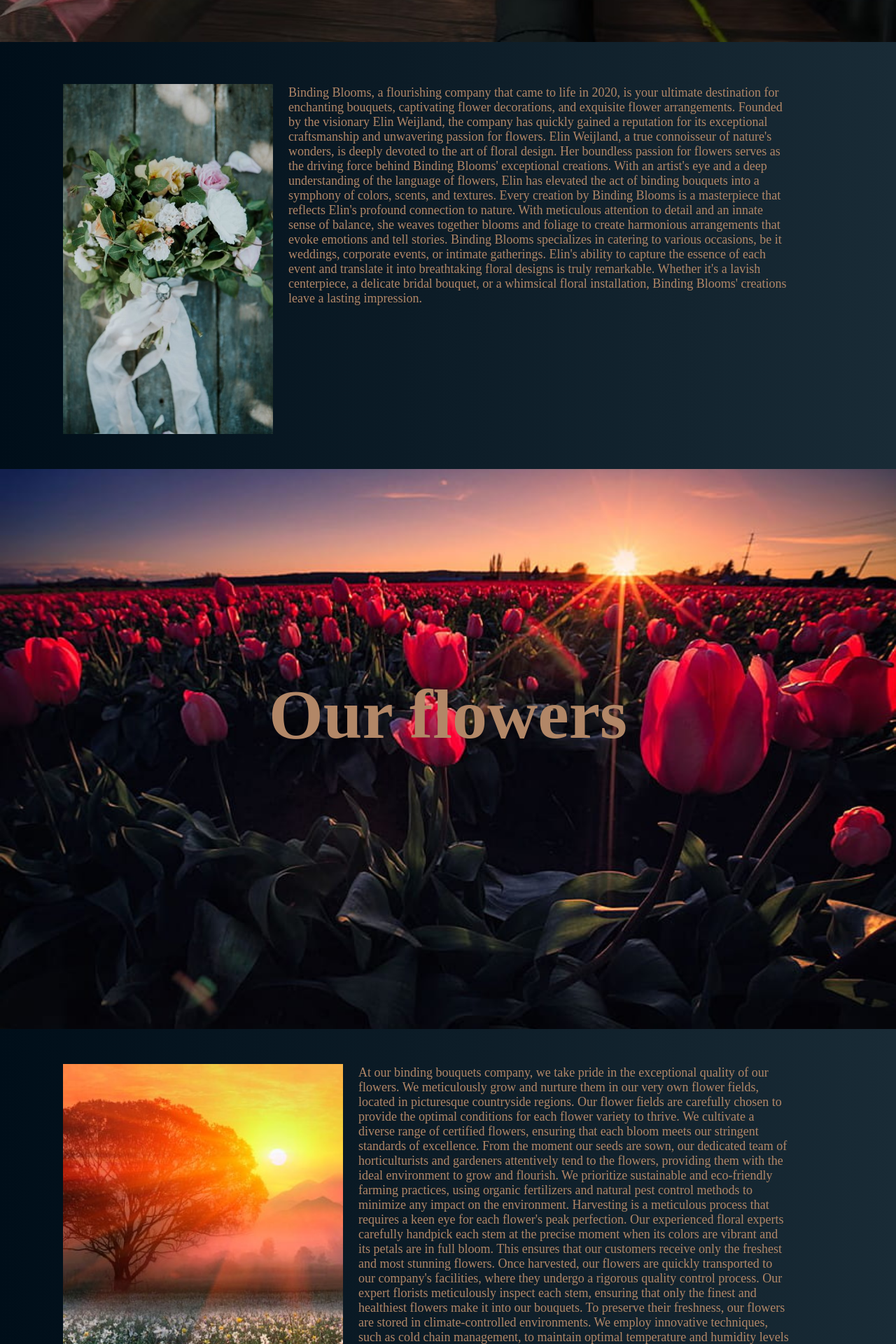
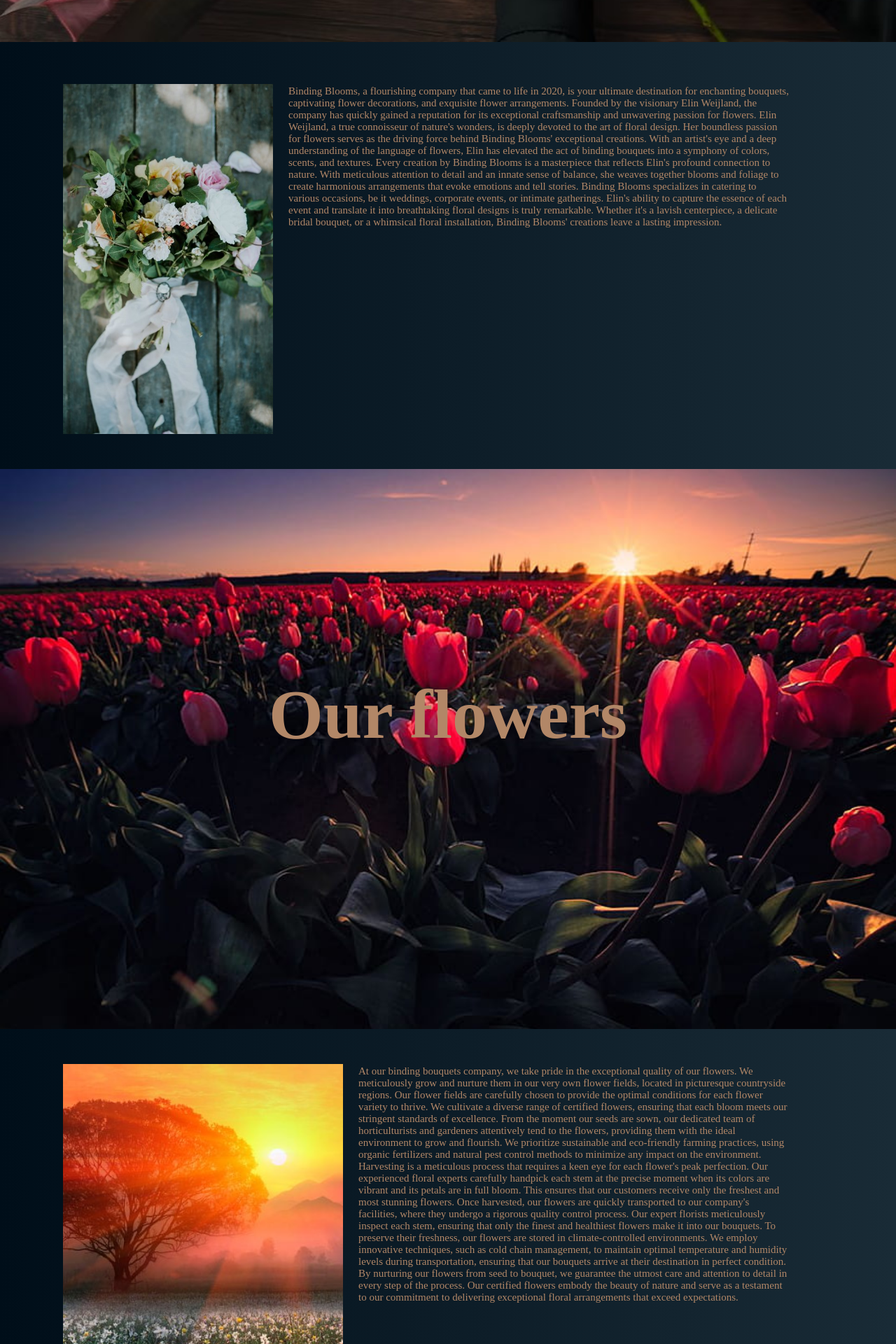
Before and after one commit to JennyWeij/BindingBlooms, a React (Vite) app: page / in a window 1280 px wide. Shown: the part 740-2660 px from the top of the page at 70% size. Built offline with nearby package versions, Linux system fonts and the light colour scheme.

Commit message:
uppdaterat fontsize

```diff
--- a/src/pages/AboutPage.tsx
+++ b/src/pages/AboutPage.tsx
@@ -48,7 +48,7 @@ function AboutPage() {
               pr={150}
               pl={20}
               pt={45}
-              fontSize="18px"
+              fontSize="15px"
               fontFamily="SourceSansRegular"
               color="#B28767"
             >
--- a/src/pages/CoursesPage.tsx
+++ b/src/pages/CoursesPage.tsx
@@ -61,7 +61,7 @@ function CoursesPage() {
             <Text
               pr={150}
               pl={20}
-              fontSize="18px"
+              fontSize="15px"
               fontFamily="SourceSansRegular"
               color="#B28767"
             >
@@ -122,7 +122,7 @@ function CoursesPage() {
             <Text
               pr={150}
               pl={20}
-              fontSize="18px"
+              fontSize="15px"
               fontFamily="SourceSansRegular"
               color="#B28767"
             >
@@ -178,7 +178,7 @@ function CoursesPage() {
             <Text
               pr={150}
               pl={20}
-              fontSize="18px"
+              fontSize="15px"
               fontFamily="SourceSansRegular"
               color="#B28767"
             >
--- a/src/pages/FlowersPage.tsx
+++ b/src/pages/FlowersPage.tsx
@@ -45,7 +45,7 @@ function FlowersPage() {
             <Text
               pr={150}
               pl={20}
-              fontSize="18px"
+              fontSize="15px"
               fontFamily="SourceSansRegular"
               color="#B28767"
             >
--- a/src/pages/StartPage.tsx
+++ b/src/pages/StartPage.tsx
@@ -37,7 +37,7 @@ function StartPage() {
           <Text
             pr={150}
             pl={20}
-            fontSize="18px"
+            fontSize="15px"
             fontFamily="SourceSansRegular"
             color="#B28767"
           >
```
